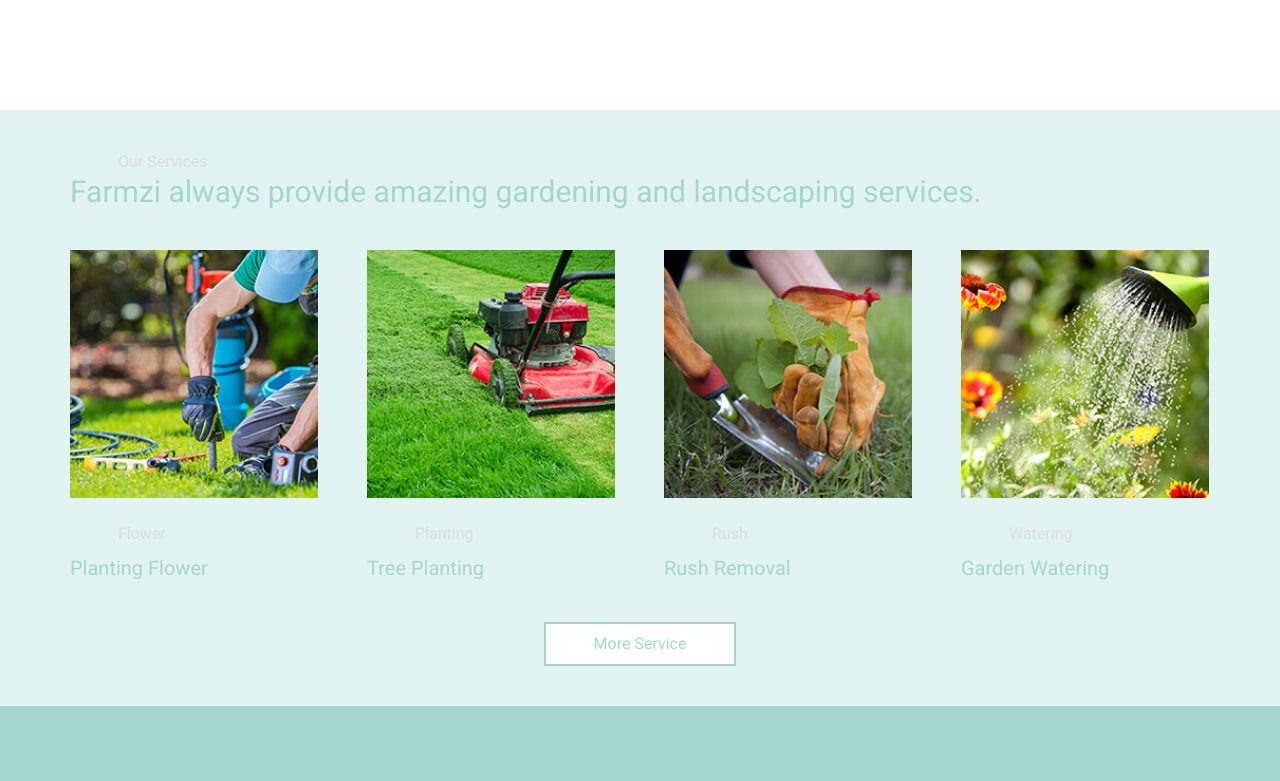
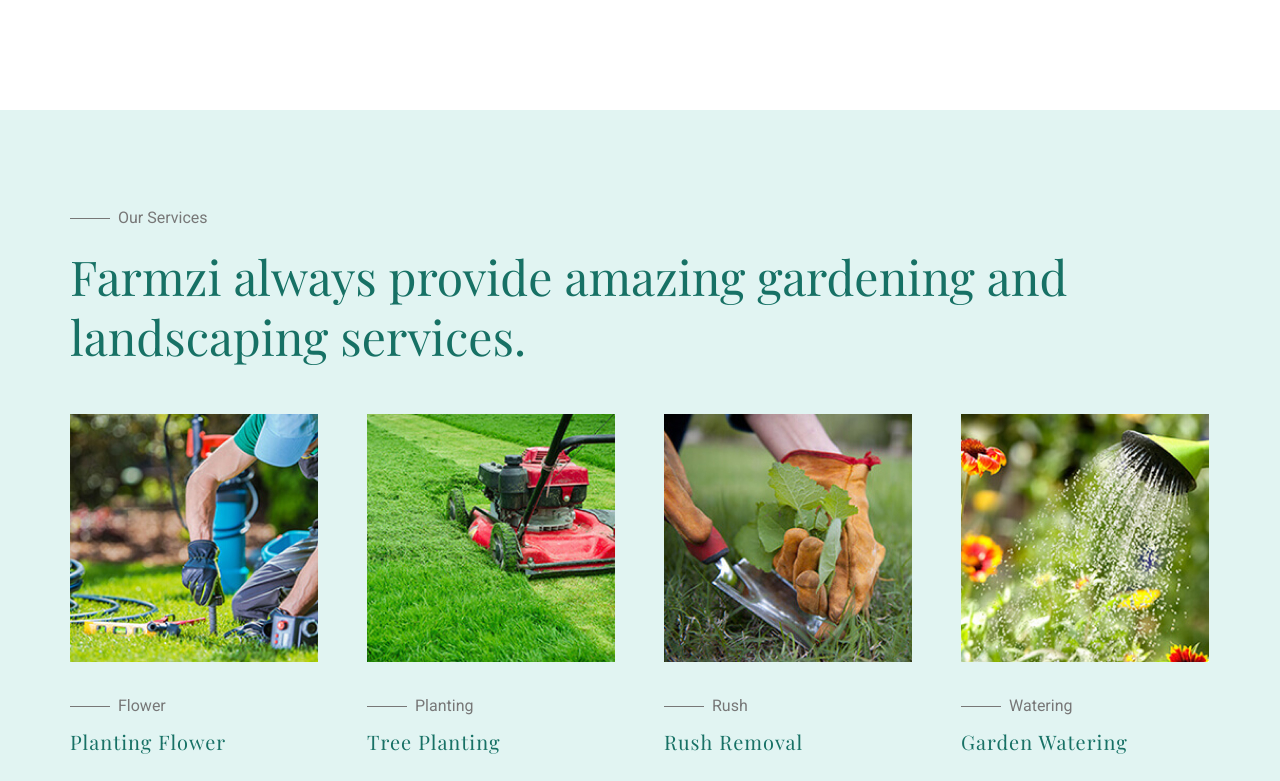
Before and after one commit to theCapnCoder/1_low_farmzi, a Next.js app: page / in a window 1280 px wide. Shown: the part 2239-3020 px from the top of the page. Built offline with nearby package versions, Linux system fonts and the light colour scheme.

Commit message:
fix: Service markUp

```diff
--- a/src/app/_containers/service.tsx
+++ b/src/app/_containers/service.tsx
@@ -21,29 +21,33 @@
 
 export default function Service() {
   return (
-    <section className="bg-green_ultra_light py-10">
+    <section className="bg-green_ultra_light py-24">
       <Container>
-        <LineText lineClassName="border-red-500">
-          <h5 className="text-gray_light">Our Services</h5>
+        <LineText gray className="mb-4">
+          <h5 className="text-gray_dark">Our Services</h5>
         </LineText>
-        <h2 className="mb-10 text-3xl text-green_light">
+        <h2 className="mb-12 font-playfair_display text-5xl leading-tight text-green_dark">
           Farmzi always provide amazing gardening and landscaping services.
         </h2>
 
-        <div className="mb-10 grid grid-cols-4 gap-12">
+        <div className="mb-20 grid grid-cols-4 gap-12">
           {cards.map((card) => (
             <div key={card.title}>
-              <Image src={card.img} alt={card.alt} className="mb-6" />
-              <LineText className="mb-2">
-                <h5 className="text-gray_light">{card.text}</h5>
+              <Image src={card.img} alt={card.alt} className="mb-8" />
+              <LineText gray className="mb-2">
+                <h5 className="text-gray_dark">{card.text}</h5>
               </LineText>
-              <h4 className="text-xl text-green_light">{card.title}</h4>
+              <h4 className="font-playfair_display tracking-wider text-xl leading-relaxed text-green_dark">
+                {card.title}
+              </h4>
             </div>
           ))}
         </div>
 
         <div className="flex justify-center">
-          <Button className="text-green_light border-2 border-green_light">More Service</Button>
+          <Button className="border-2 w-full max-w-52 border-green_dark bg-transparent text-green_dark">
+            More Service
+          </Button>
         </div>
       </Container>
     </section>
```
